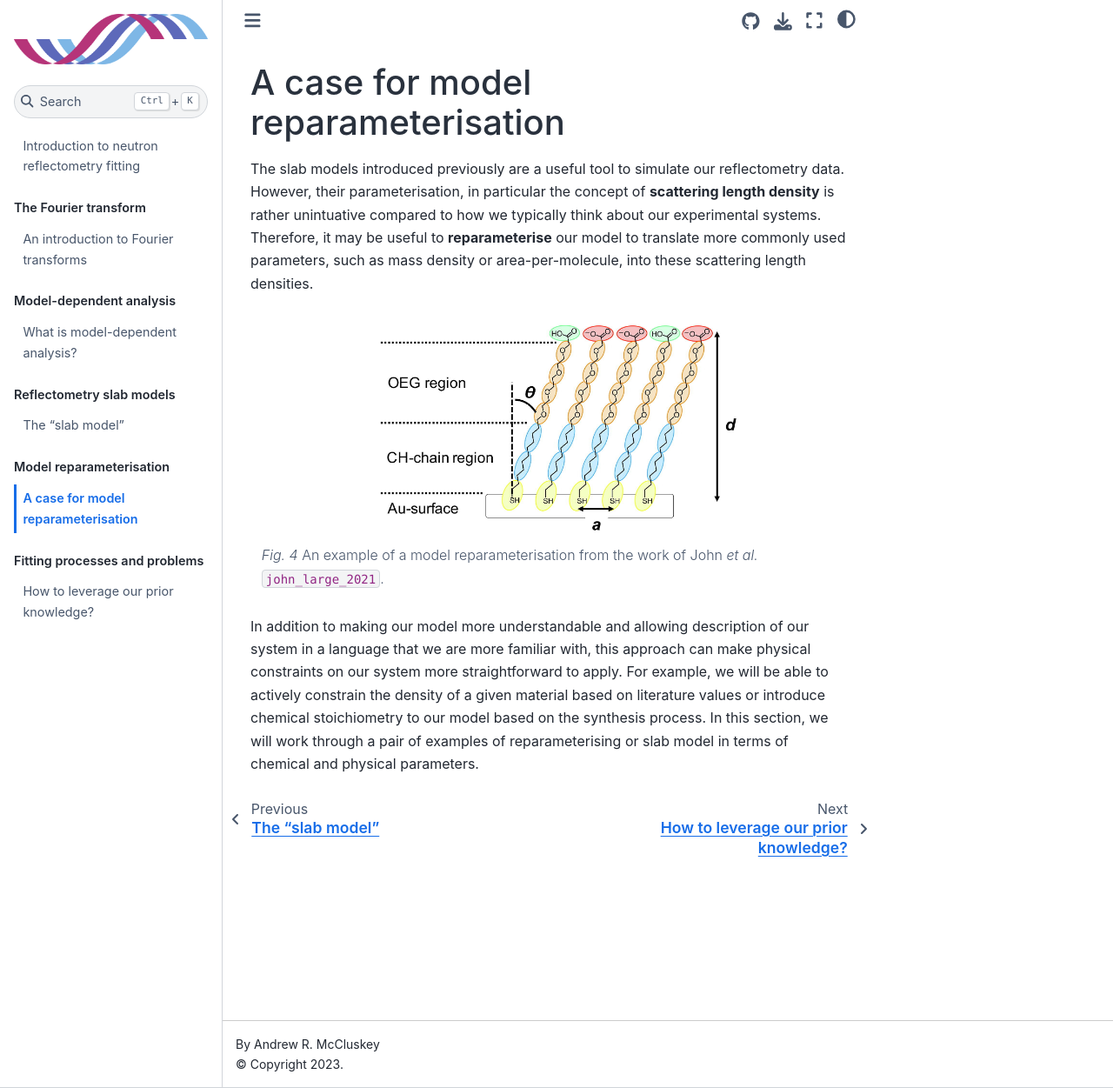
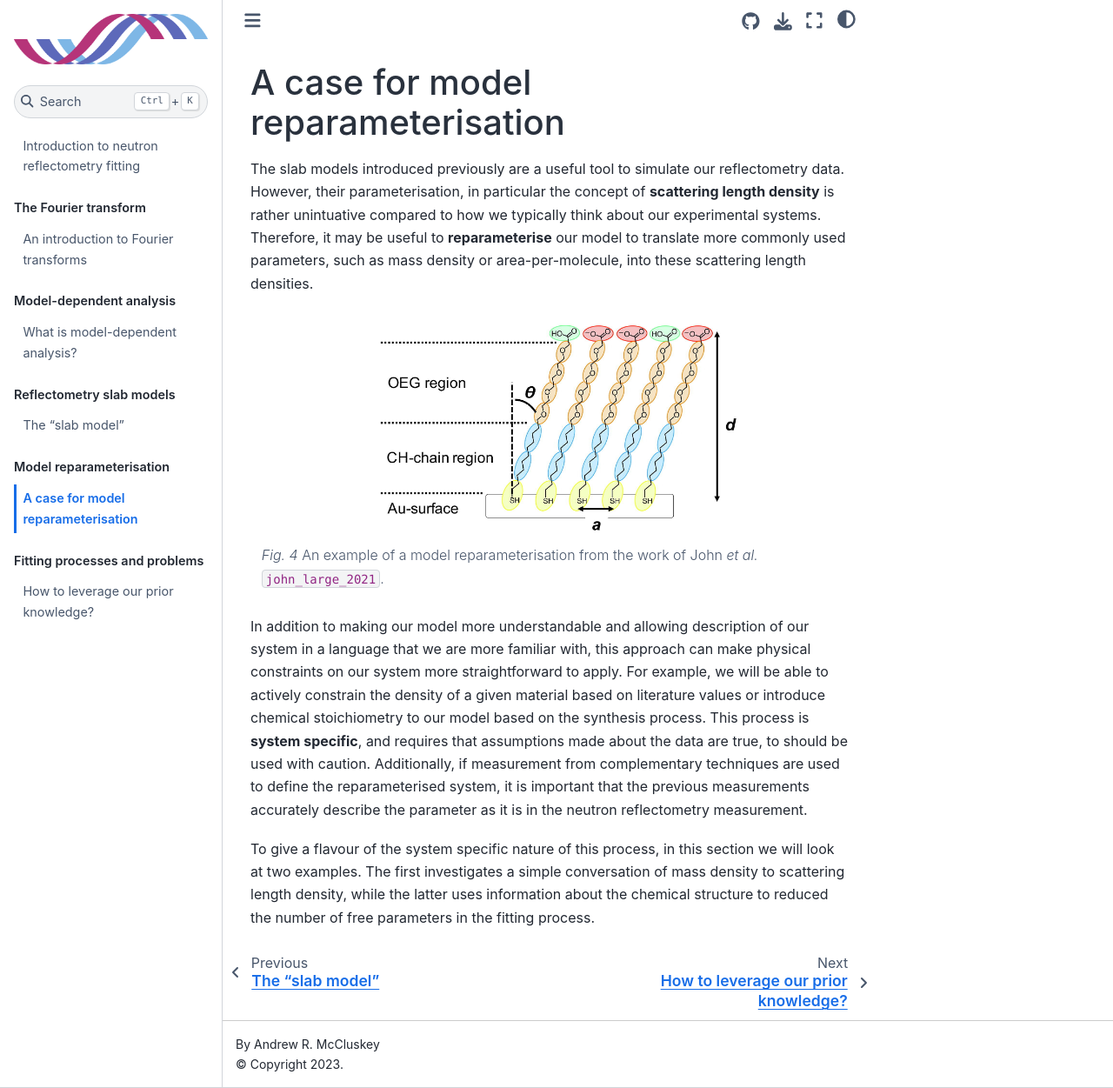
Before and after one commit to arm61/isis_school, a Jupyter Book: the page built from model_reparameterisation/a_case_for_model_reparameterisation.md, in a window 1280 px wide and 1251 px high. Shown: the whole window at 87% size. Built offline with Jupyter Book 1.0.4 settings and Sphinx 7.4.7 and the Sphinx Book theme 1.1.4, drawn with Linux system fonts in a browser that asks for light colours; pages that are not in the unit, such as notebooks, are missing from menus; cross-references to code outside the pages are shown as plain code.

Commit message:
max and stevs comments

```diff
--- a/model_reparameterisation/a_case_for_model_reparameterisation.md
+++ b/model_reparameterisation/a_case_for_model_reparameterisation.md
@@ -15,4 +15,8 @@ An example of a model reparameterisation from the work of John *et al.* {cite}`j
 
 In addition to making our model more understandable and allowing description of our system in a language that we are more familiar with, this approach can make physical constraints on our system more straightforward to apply.
 For example, we will be able to actively constrain the density of a given material based on literature values or introduce chemical stoichiometry to our model based on the synthesis process.
-In this section, we will work through a pair of examples of reparameterising or slab model in terms of chemical and physical parameters.
+This process is **system specific**, and requires that assumptions made about the data are true, to should be used with caution.
+Additionally, if measurement from complementary techniques are used to define the reparameterised system, it is important that the previous measurements accurately describe the parameter as it is in the neutron reflectometry measurement.
+
+To give a flavour of the system specific nature of this process, in this section we will look at two examples.
+The first investigates a simple conversation of mass density to scattering length density, while the latter uses information about the chemical structure to reduced the number of free parameters in the fitting process.
```
Also changed, not shown: intro.md (+3 -3 lines), 2 other files.
